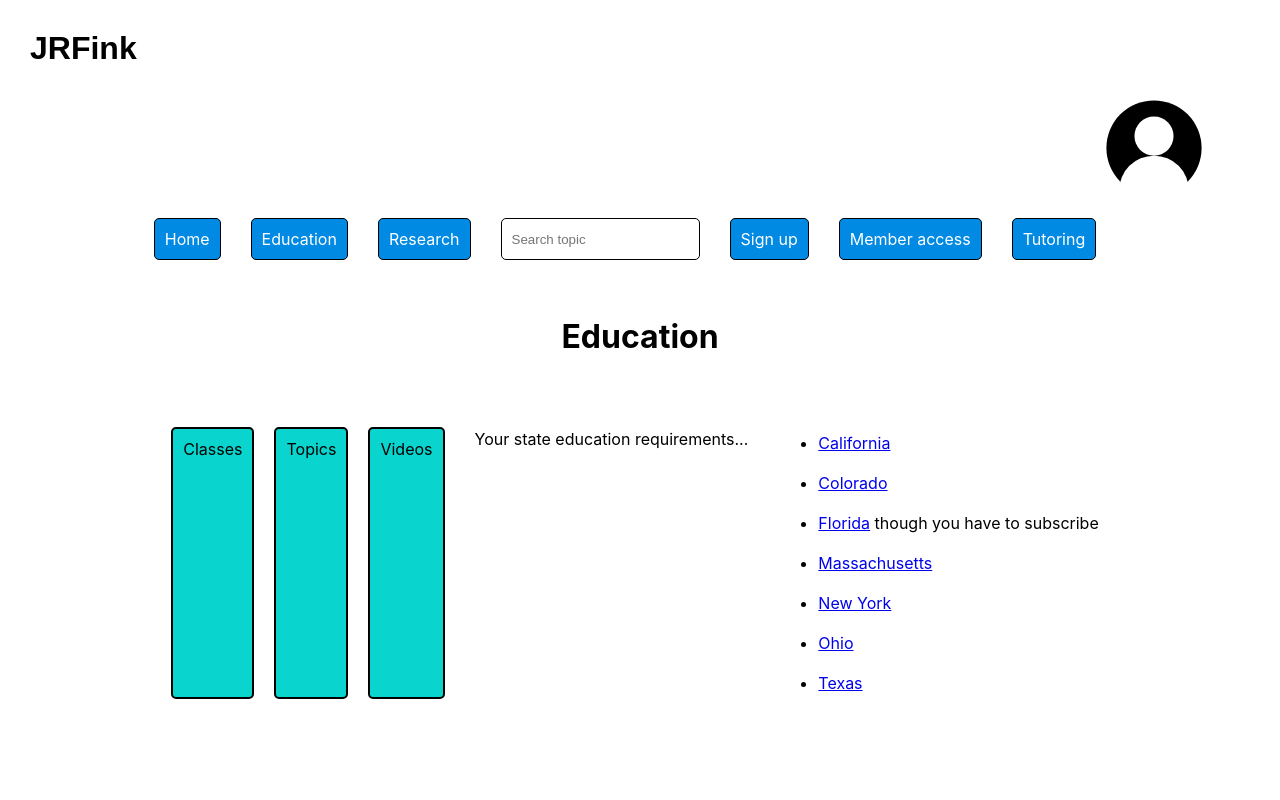
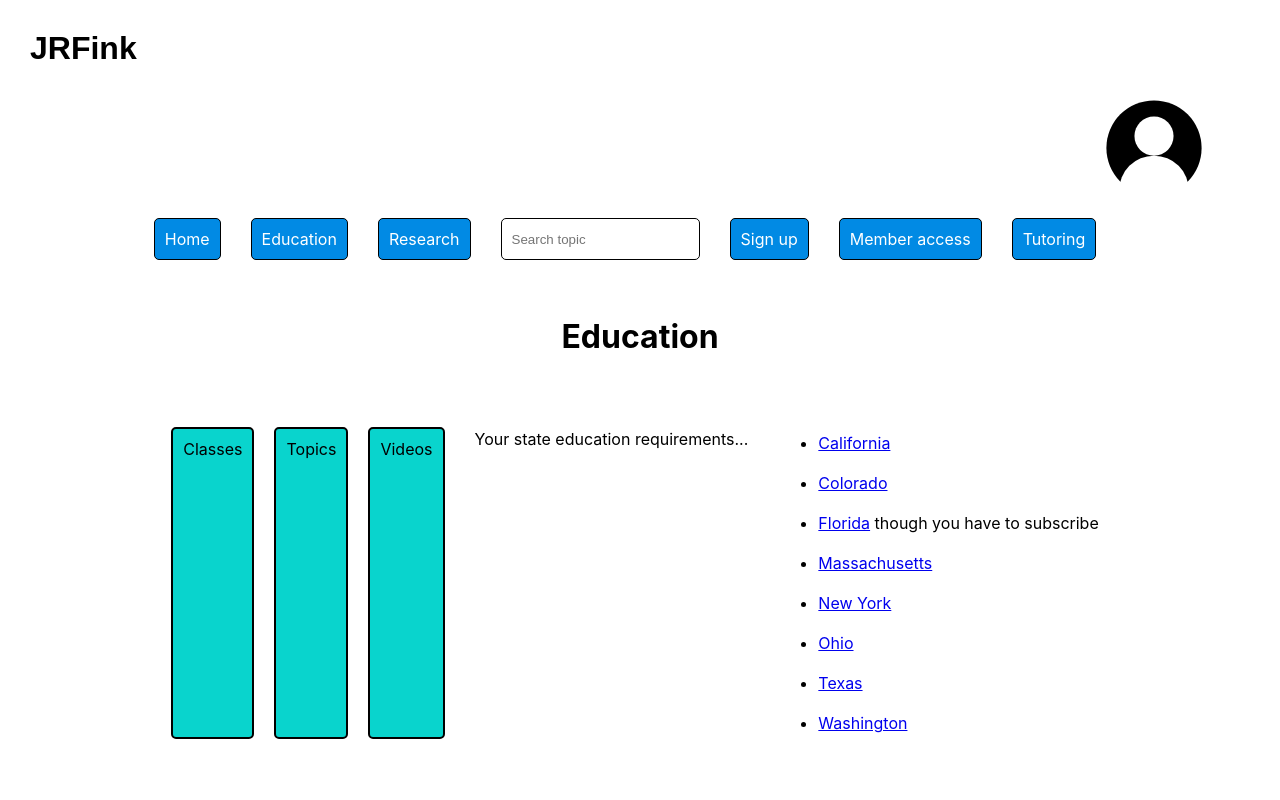
Before and after one commit to JRFink/jrfphyspagesnew, a Next.js app: page /education in a window 1280 px wide. Shown: the top 800 px of the page. Built offline with nearby package versions, Linux system fonts and the light colour scheme.

Commit message:
Update index.tsx

```diff
--- a/pages/education/index.tsx
+++ b/pages/education/index.tsx
@@ -41,6 +41,9 @@ Your state education requirements...
 <a href="https://education.ohio.gov/Topics/Learning-in-Ohio/OLS-Graphic-Sections/Learning-Standards">Ohio</a></li>
 <br />
 <li><a href="https://tea.texas.gov/academics/curriculum-standards">Texas</a></li>
+<br />
+<li>
+<a href="https://ospi.k12.wa.us/student-success/learning-standards-instructional-materials">Washington</a></li>
 </ul>
 <br />
 <br />
```
